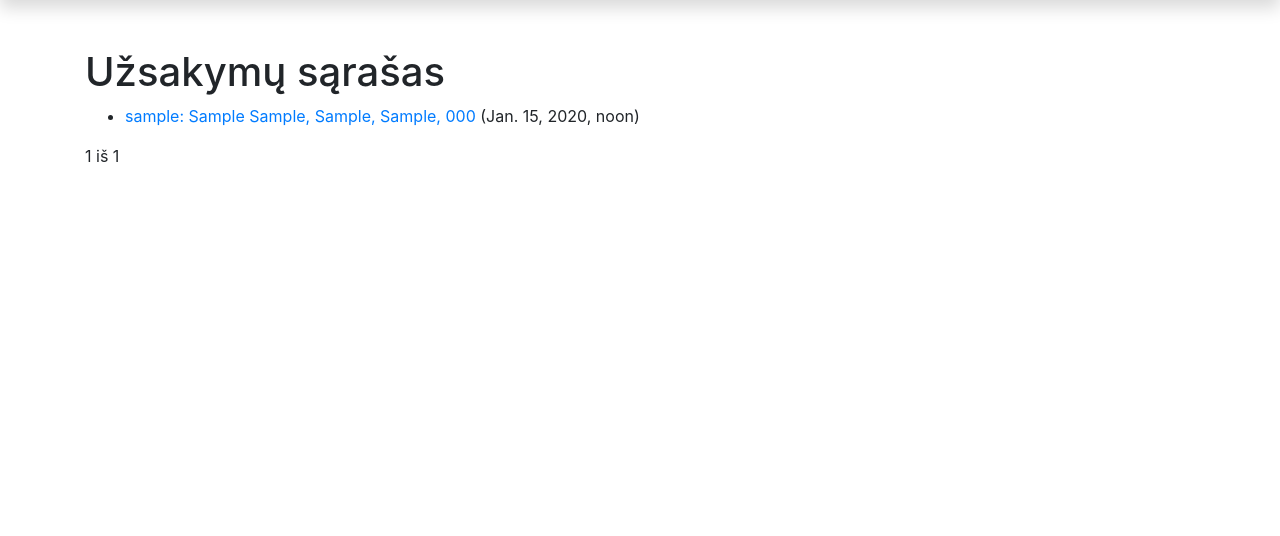
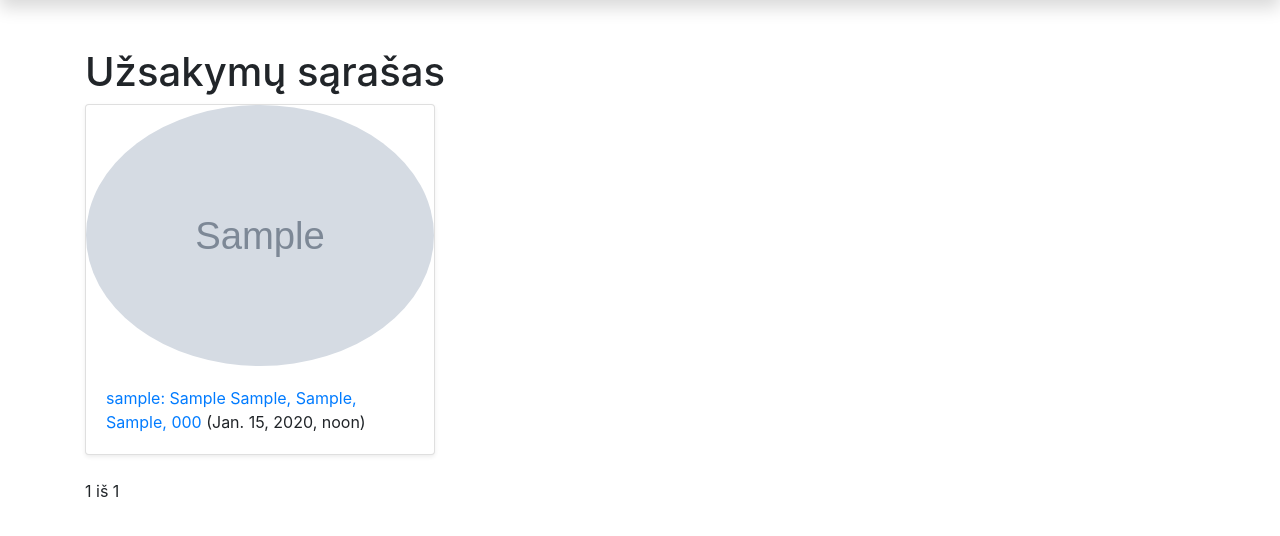
Before and after one commit to DonatasNoreika/autoservisas_2, a Django app: page /autoservice/orders/ in a window 1280 px wide. Shown: the part 59-595 px from the top of the page. Run offline with Django 3.2, Linux system fonts and the light colour scheme; tables that the repository leaves empty hold one stand-in row (values such as "Sample post"); grey boxes marked "Sample" are stand-in pictures; some libraries are stand-ins or nearby versions.

Commit message:
10-1/2/3/4 done - smallfix

```diff
--- a/mysite/autoservice/templates/orders.html
+++ b/mysite/autoservice/templates/orders.html
@@ -3,13 +3,18 @@
 {% block content %}
 <h1>Užsakymų sąrašas</h1>
 {% if order_list %}
-  <ul>
+<div class="row">
     {% for order in order_list %}
-      <li>
+    <div class="col-md-4 d-flex align-items-stretch">
+        <div class="card mb-4 shadow-sm">
+            <img class="rounded-circle account-img" src="{{ order.owner_car.owner.profile.photo.url }}">
+            <div class="card-body">
                 <a href="{{ order.id }}">{{ order.owner_car }}</a> ({{order.due_date}})
-      </li>
+            </div>
+        </div>
+    </div>
     {% endfor %}
-  </ul>
+</div>
 {% else %}
 <p>Užsakymų nėra.</p>
 {% endif %}
--- a/mysite/autoservice/views.py
+++ b/mysite/autoservice/views.py
@@ -43,7 +43,7 @@ def owner_car(request, owner_car_id):
 
 class OrderListView(generic.ListView):
     model = Order
-    paginate_by = 2
+    paginate_by = 6
     template_name = 'orders.html'
 
 
```
Lines whose indentation alone changed are shown as unchanged.
